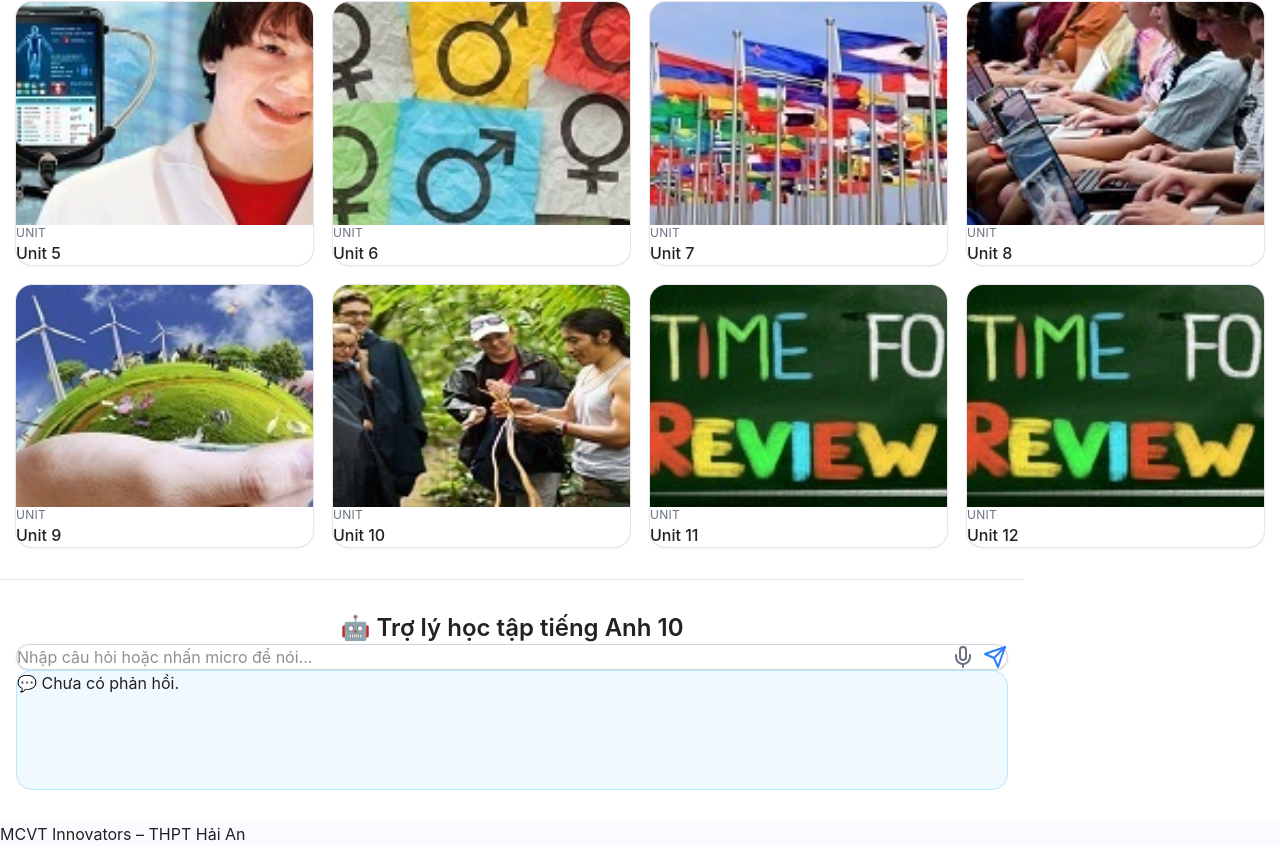
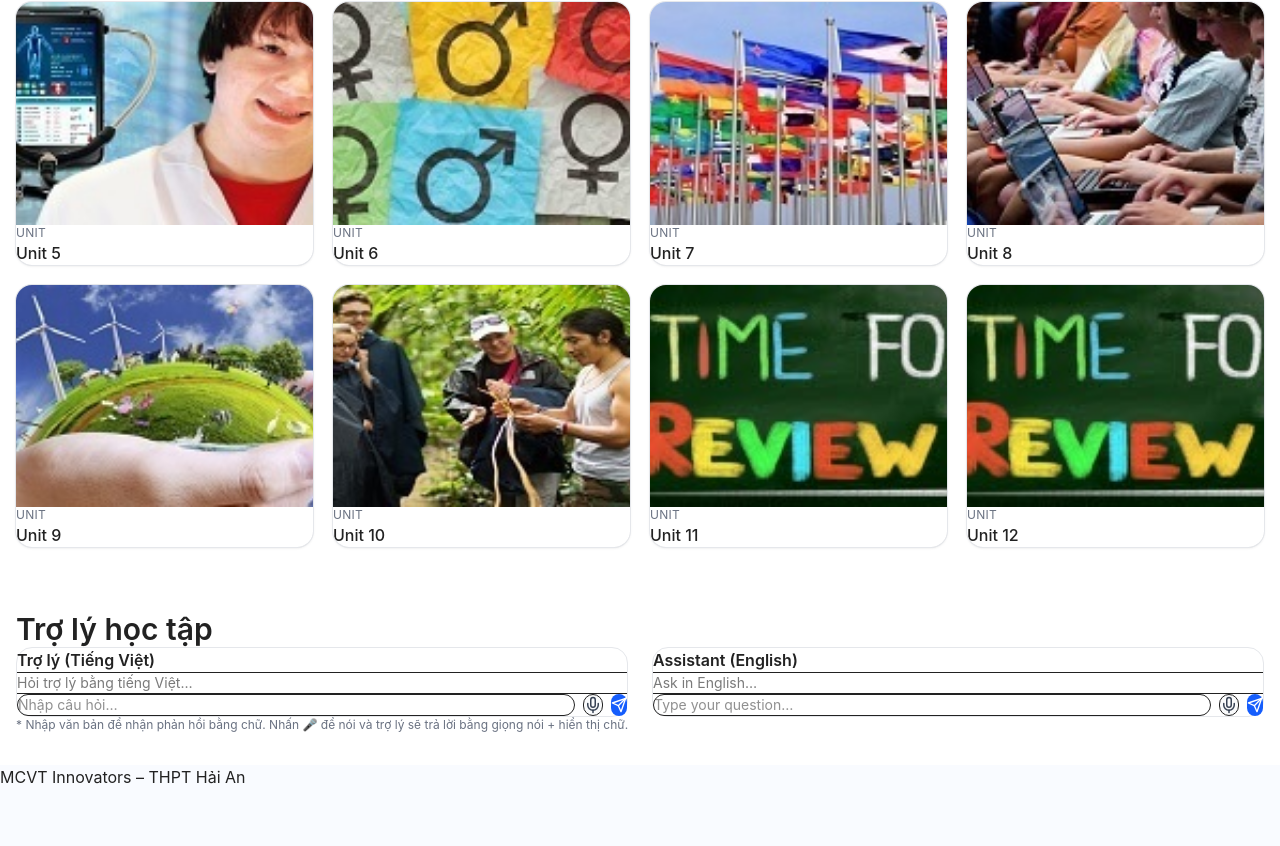
Before and after one commit to Thinit362/my-english-ai, a Next.js app: page /english-10 in a window 1280 px wide. Shown: the part 605-1451 px from the top of the page. After the commit the page ends 1394 px from the top, so only its background shows below. Built offline with nearby package versions, Linux system fonts and the light colour scheme.

Commit message:
Update DualLessonAssistant.tsx

```diff
--- a/components/DualLessonAssistant.tsx
+++ b/components/DualLessonAssistant.tsx
@@ -1,170 +1,49 @@
 'use client';
-import { useState, useRef } from 'react';
-import { Mic, Send, Volume2 } from 'lucide-react';
 
-export default function DualLessonAssistant({ grade }: { grade: number }) {
-  const [input, setInput] = useState('');
-  const [response, setResponse] = useState('');
-  const [isLoading, setIsLoading] = useState(false);
-  const [isListening, setIsListening] = useState(false);
+import FlashBox from './FlashBox';
 
-  // ❌ (fix) không dùng kiểu SpeechRecognition để tránh lỗi TS khi build
-  const recognitionRef = useRef<any>(null);
+type Grade = 10 | 11 | 12;
 
-  // gọi Gemini (text → text)
-  const callGeminiText = async (prompt: string): Promise<string> => {
-    const res = await fetch('/api/chat', {
-      method: 'POST',
-      headers: { 'Content-Type': 'application/json' },
-      body: JSON.stringify({
-        prompt,
-        model: 'gemini-2.5-flash',
-        stream: false,
-      }),
-    });
-    const data = await res.json();
-    return data.output || data.text || data.result || '';
-  };
+export default function DualLessonAssistant({
+  grade,
+  endpoint = '/api/chat',
+  model = 'gemini-2.5-flash',
+  heading = 'Trợ lý học tập',
+  subnote = '* Nhập văn bản để nhận phản hồi bằng chữ. Nhấn 🎤 để nói và trợ lý sẽ trả lời bằng giọng nói + hiển thị chữ.',
+}: {
+  grade: Grade;
+  endpoint?: string;
+  model?: string;
+  heading?: string;
+  subnote?: string;
+}) {
+  return (
+    <section className="mx-auto max-w-7xl px-4 sm:px-6 lg:px-8 pb-12">
+      <h2 className="text-2xl md:text-3xl font-semibold mb-6">{heading}</h2>
 
-  // gọi Gemini (text → voice)
-  const callGeminiAudio = async (prompt: string) => {
-    try {
-      setIsLoading(true);
-      const res = await fetch('/api/chat', {
-        method: 'POST',
-        headers: { 'Content-Type': 'application/json' },
-        body: JSON.stringify({
-          prompt,
-          model: 'gemini-2.5-flash',
-          audio: true,
-        }),
-      });
-      const data = await res.json();
-      const text = data.output || data.text || 'Không có phản hồi từ Gemini.';
-      setResponse(text);
+      {/* Lưới 2 cột: trái = VI, phải = EN */}
+      <div className="grid gap-6 md:grid-cols-2">
+        {/* Cột Tiếng Việt */}
+        <FlashBox
+          grade={grade}
+          lang="vi"
+          title="Trợ lý (Tiếng Việt)"
+          endpoint={endpoint}
+          model={model}
+        />
 
-      // TTS
-      const synth = window.speechSynthesis;
-      if (synth) {
-        const u = new SpeechSynthesisUtterance(text);
-        u.lang = 'en-US'; // đổi 'vi-VN' nếu muốn trả lời bằng tiếng Việt
-        synth.cancel();
-        synth.speak(u);
-      }
-    } catch {
-      setResponse('⚠️ Lỗi khi phát âm thanh.');
-    } finally {
-      setIsLoading(false);
-    }
-  };
+        {/* Cột English */}
+        <FlashBox
+          grade={grade}
+          lang="en"
+          title="Assistant (English)"
+          endpoint={endpoint}
+          model={model}
+        />
+      </div>
 
-  const handleSubmit = async (e?: React.FormEvent) => {
-    if (e) e.preventDefault();
-    if (!input.trim()) return;
-    setIsLoading(true);
-    setResponse('');
-    try {
-      const text = await callGeminiText(`Tư vấn học tiếng Anh ${grade}: ${input}`);
-      setResponse(text);
-    } catch (err: any) {
-      setResponse('⚠️ Lỗi kết nối Gemini: ' + err.message);
-    } finally {
-      setIsLoading(false);
-    }
-  };
-
-  const handleVoice = () => {
-    // lấy constructor từ window để an toàn khi build
-    const SR: any = (window as any).SpeechRecognition || (window as any).webkitSpeechRecognition;
-    if (!SR) {
-      alert('Trình duyệt không hỗ trợ nhận diện giọng nói.');
-      return;
-    }
-
-    if (!recognitionRef.current) {
-      const r = new SR();
-      r.lang = 'vi-VN';
-      r.interimResults = false;
-      r.maxAlternatives = 1;
-
-      r.onresult = async (e: any) => {
-        const transcript = e.results[0][0].transcript;
-        setInput(transcript);
-        setIsListening(false);
-        await callGeminiAudio(`Tư vấn học tiếng Anh ${grade}: ${transcript}`);
-      };
-      r.onerror = () => setIsListening(false);
-      r.onend = () => setIsListening(false);
-
-      recognitionRef.current = r;
-    }
-
-    if (isListening) {
-      recognitionRef.current.stop();
-      setIsListening(false);
-    } else {
-      recognitionRef.current.start();
-      setIsListening(true);
-    }
-  };
-
-  const replayVoice = () => {
-    if (!response) return;
-    const synth = window.speechSynthesis;
-    if (!synth) return;
-    const u = new SpeechSynthesisUtterance(response);
-    u.lang = 'en-US';
-    synth.cancel();
-    synth.speak(u);
-  };
-
-  return (
-    <section className="mx-auto max-w-5xl px-4 sm:px-6 lg:px-8 py-10 border-t border-gray-200">
-      <h2 className="text-2xl font-semibold mb-6 text-center">
-        🤖 Trợ lý học tập tiếng Anh {grade}
-      </h2>
-
-      <form
-        onSubmit={handleSubmit}
-        className="flex items-center gap-2 bg-white border border-gray-300 rounded-full px-4 py-2 shadow-sm"
-      >
-        <input
-          type="text"
-          value={input}
-          onChange={(e) => setInput(e.target.value)}
-          placeholder="Nhập câu hỏi hoặc nhấn micro để nói..."
-          className="flex-1 focus:outline-none bg-transparent"
-        />
-        <button
-          type="button"
-          onClick={handleVoice}
-          className={`p-2 rounded-full ${isListening ? 'bg-red-100' : 'hover:bg-gray-100'}`}
-          title="Nhấn để nói"
-        >
-          <Mic className={isListening ? 'text-red-500' : 'text-gray-500'} />
-        </button>
-        <button
-          type="submit"
-          className="p-2 rounded-full hover:bg-blue-100"
-          title="Gửi"
-          disabled={isLoading}
-        >
-          <Send className="text-blue-500" />
-        </button>
-      </form>
-
-      <div className="mt-6 bg-sky-50 border border-sky-200 rounded-2xl p-4 min-h-[120px] whitespace-pre-line relative">
-        {isLoading ? '⏳ Đang xử lý câu hỏi của bạn...' : response || '💬 Chưa có phản hồi.'}
-        {response && (
-          <button
-            onClick={replayVoice}
-            className="absolute bottom-3 right-3 p-2 rounded-full bg-white shadow hover:bg-gray-100"
-            title="Nghe lại phản hồi"
-          >
-            <Volume2 className="text-blue-600" size={20} />
-          </button>
-        )}
-      </div>
+      {/* Ghi chú nhỏ */}
+      <p className="text-xs text-gray-500 mt-3">{subnote}</p>
     </section>
   );
 }
```
